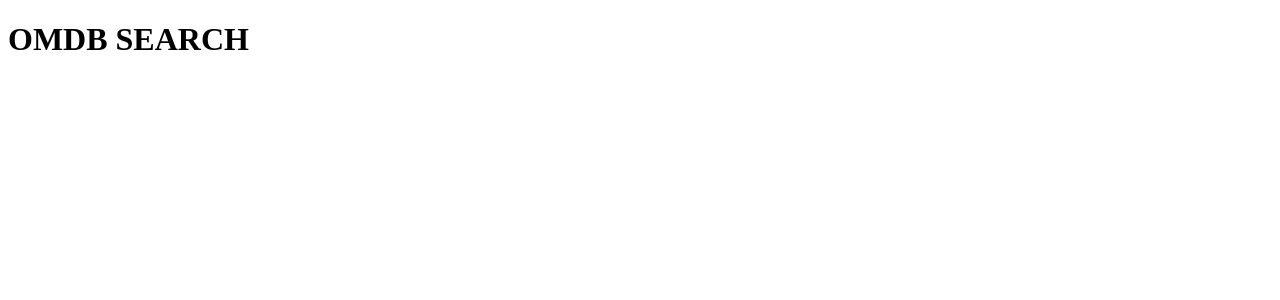
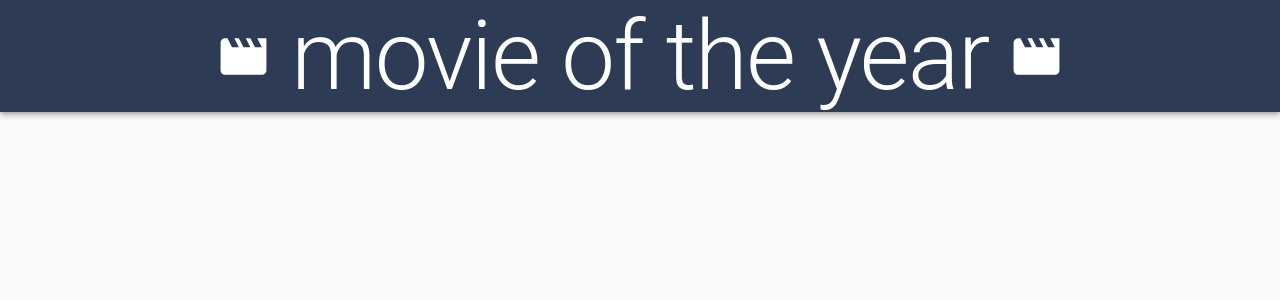
Before and after one commit to infiniteoo/REACT-intern_challenge_omdb, a React (Create React App) app: page / in a window 1280 px wide. Shown: the top 300 px of the page. Built offline with nearby package versions, Linux system fonts and the light colour scheme.

Commit message:
added basic appbar and implemented usestyles/makestyles for css

```diff
--- a/src/App.js
+++ b/src/App.js
@@ -1,8 +1,26 @@
 import React from 'react'
+import { CssBaseline, AppBar, Toolbar, Typography } from '@material-ui/core'
+import { Movie, Theaters } from '@material-ui/icons'
+import useStyles from './AppStyles'
+
 
 const App = () => {
+
+    const classes = useStyles()
+
     return (
-        <h1>OMDB SEARCH</h1>
+        <>
+        <CssBaseline />
+      <AppBar position="relative" className={classes.appBar}>
+        <Toolbar>
+          <Movie className={classes.iconLeft} />
+
+          <Typography variant="h1"> movie of the year </Typography>
+
+          <Movie className={classes.iconRight} />
+        </Toolbar>
+      </AppBar>
+      </>
     )
 }
 
--- /dev/null
+++ b/src/AppStyles.js
@@ -0,0 +1,33 @@
+import { makeStyles } from '@material-ui/core/styles';
+
+
+export default makeStyles((theme) => ({
+
+
+
+    iconLeft: {
+        marginRight: '20px',
+        fontSize: "55px"
+
+
+    },
+    iconRight: {
+        marginLeft: '20px',
+        fontSize: "55px"
+
+
+    },
+    appBar: {
+        background: '#2E3B55',
+        display: 'flex',
+        flexDirection: 'column',
+        alignItems: 'center',
+        justifyContent: 'center'
+
+
+    }
+
+
+
+}
+))
```
